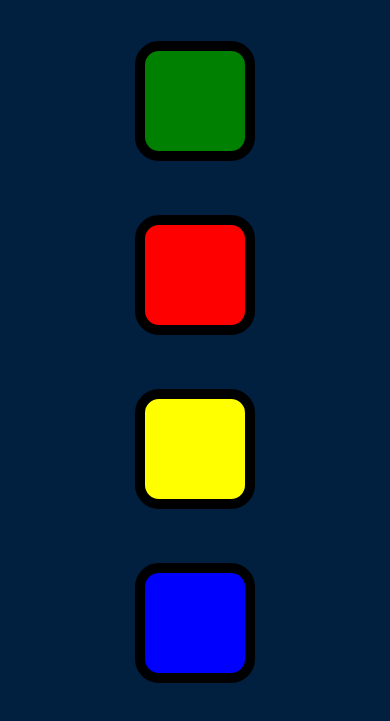
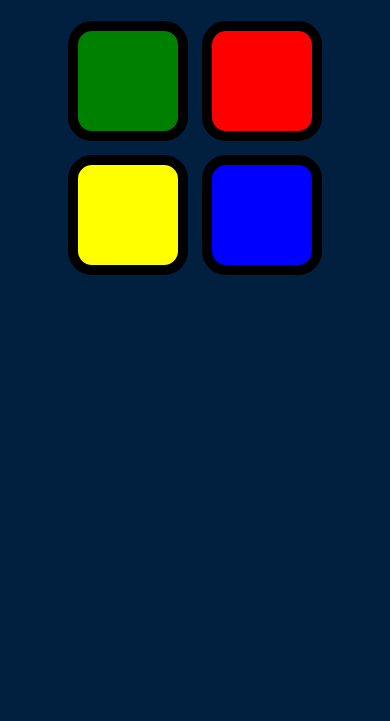
Before and after one commit to stefaniel92/simongame, a plain HTML site: page index.html in a window 390 px wide. Shown: the part 113-834 px from the top of the page. Drawn offline with nearby package versions, Linux system fonts and the light colour scheme.

Commit message:
better mobile screen size

```diff
--- a/styles.css
+++ b/styles.css
@@ -16,7 +16,7 @@ span {
 
 .container {
   display: block;
-  width:75%;
+  width: 100%;
   margin: auto;
 
 }
@@ -71,6 +71,7 @@ span {
     .btn {
       width: 100px;
       height: 100px;
+      margin: 5px;
     }
 
     #level-title {
```
